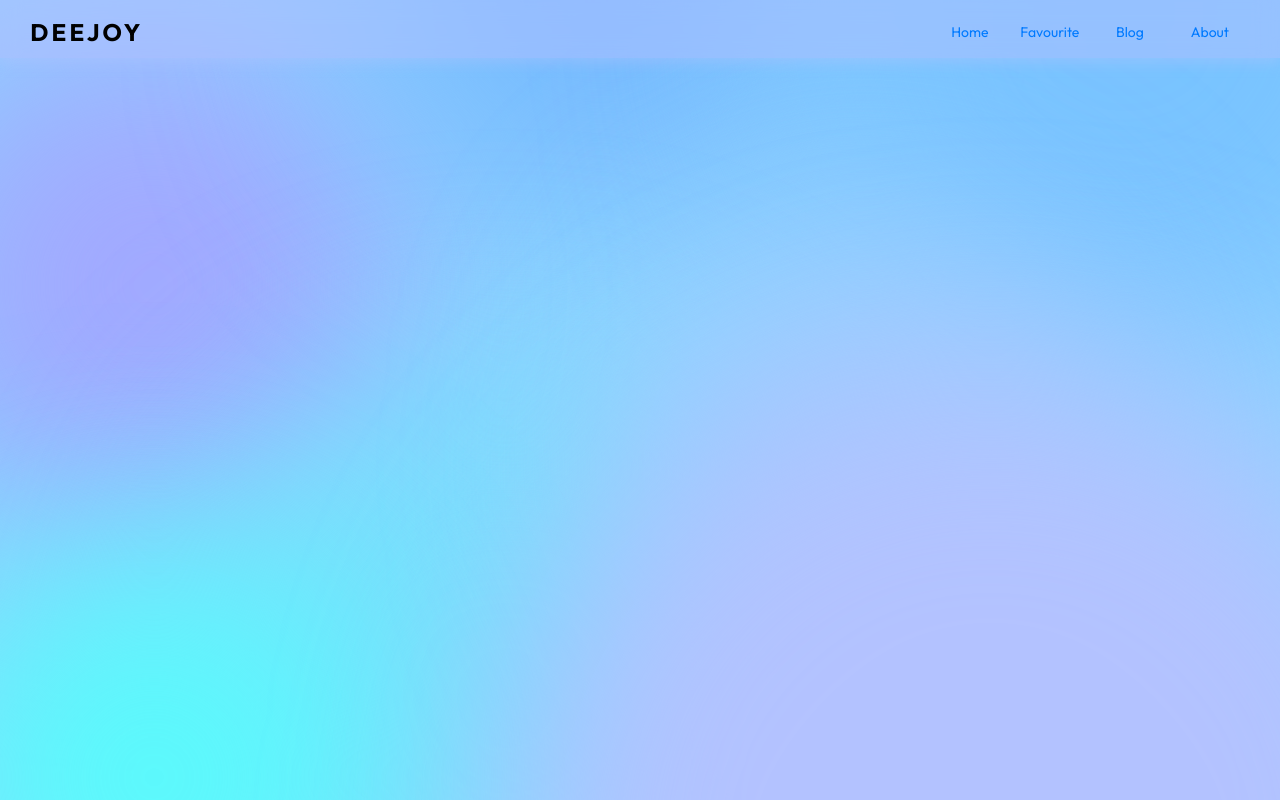
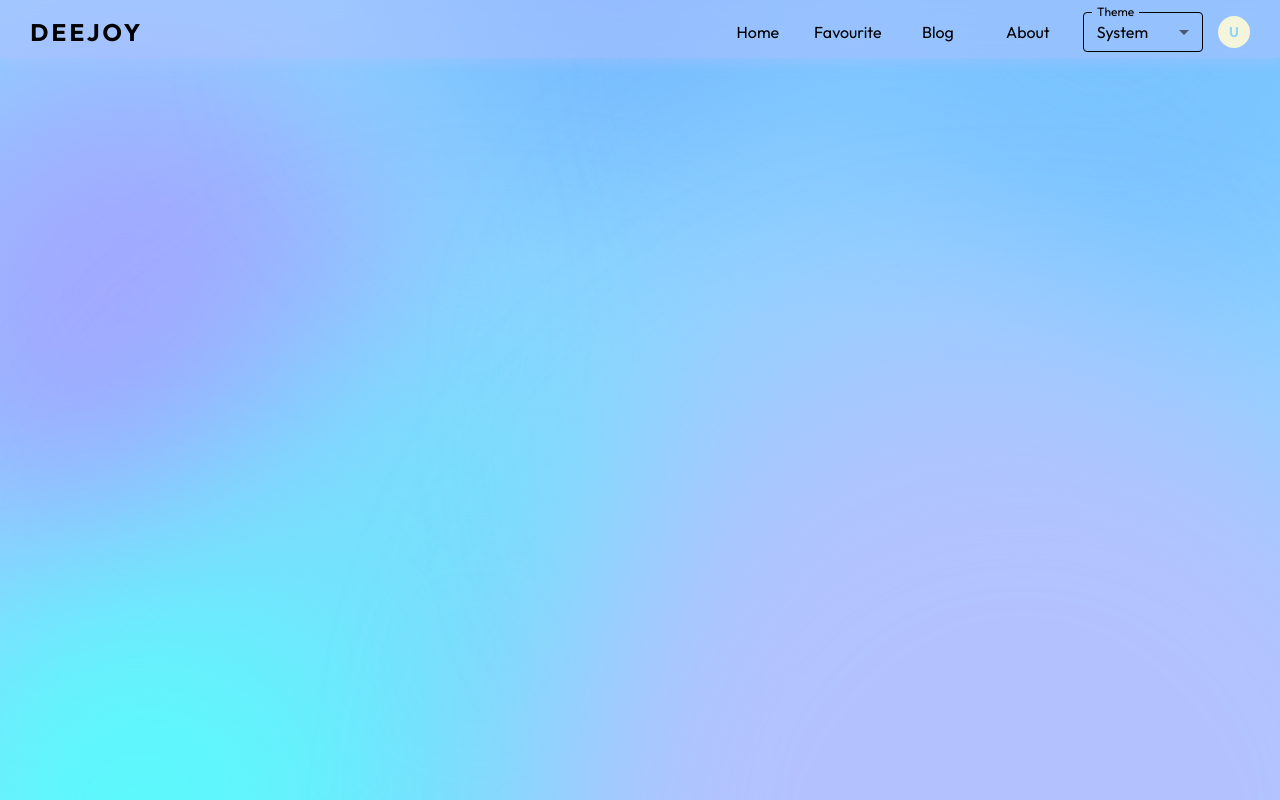
Before and after one commit to CMTrg/DEEJOY, a React (Vite) app: page / in a window 1280 px wide. Built offline with nearby package versions, Linux system fonts and the light colour scheme.

Commit message:
Add theme toggle select and avatar in navbar

```diff
--- /dev/null
+++ b/src/ThemeModeContext.jsx
@@ -0,0 +1,77 @@
+import { FormControl, Select, MenuItem, InputLabel } from "@mui/material";
+import { useTheme } from "@mui/material/styles";
+import { useEffect, useState, useContext, createContext } from "react";
+
+const ThemeModeContext = createContext();
+
+export function ThemeModeProvider({ children }) {
+  const getSystemTheme = () => {
+    if (
+      window.matchMedia &&
+      window.matchMedia("(prefers-color-scheme: dark)").matches
+    ) {
+      return "dark";
+    }
+    return "light";
+  };
+
+  const getInitialMode = () => {
+    return localStorage.getItem("theme-mode") || "system";
+  };
+
+  const [mode, setMode] = useState(getInitialMode());
+
+  const resolvedMode = mode === "system" ? getSystemTheme() : mode;
+
+  useEffect(() => {
+    localStorage.setItem("theme-mode", mode);
+  }, [mode]);
+
+  return (
+    <ThemeModeContext.Provider value={{ mode, setMode, resolvedMode }}>
+      {children}
+    </ThemeModeContext.Provider>
+  );
+}
+
+export function useThemeMode() {
+  return useContext(ThemeModeContext);
+}
+
+export default function ThemeModeSelect() {
+  const { mode, setMode } = useThemeMode();
+  const [value, setValue] = useState(mode);
+
+  useEffect(() => {
+    setMode(value);
+  }, [value, setMode]);
+
+  return (
+    <FormControl size="small" sx={{ minWidth: 120 }}>
+      <InputLabel sx={{ color: (theme) => theme.palette.text.primary }}>
+        Theme
+      </InputLabel>
+      <Select
+        value={value}
+        label="Theme"
+        onChange={(e) => setValue(e.target.value)}
+        sx={{
+          color: (theme) => theme.palette.text.primary, // màu chữ
+          ".MuiOutlinedInput-notchedOutline": {
+            borderColor: (theme) => theme.palette.text.primary, // viền
+          },
+          "&:hover .MuiOutlinedInput-notchedOutline": {
+            borderColor: (theme) => theme.palette.primary.main, // hover viền
+          },
+          "&.Mui-focused .MuiOutlinedInput-notchedOutline": {
+            borderColor: (theme) => theme.palette.primary.main, // khi focus
+          },
+        }}
+      >
+        <MenuItem value="light">Light</MenuItem>
+        <MenuItem value="dark">Dark</MenuItem>
+        <MenuItem value="system">System</MenuItem>
+      </Select>
+    </FormControl>
+  );
+}
--- a/src/components/Navbar.jsx
+++ b/src/components/Navbar.jsx
@@ -1,7 +1,15 @@
-import { AppBar, Toolbar, Typography, Box, IconButton, Button, useTheme } from '@mui/material';
-import MenuIcon from '@mui/icons-material/Menu';
-import { left } from '@popperjs/core';
-import { padding } from '@mui/system';
+import {
+  AppBar,
+  Toolbar,
+  Typography,
+  Box,
+  IconButton,
+  Button,
+  useTheme,
+  Avatar,
+} from "@mui/material";
+import MenuIcon from "@mui/icons-material/Menu";
+import ThemeModeSelect from "../ThemeModeContext";
 
 export default function Navbar() {
   const theme = useTheme();
@@ -11,31 +19,71 @@ export default function Navbar() {
       position="fixed"
       elevation={0}
       sx={{
-        backgroundColor: theme.palette.mode === 'dark' ? 'rgba(11,1,72,0.3)' : 'rgba(177,191,255,0.5)',
-        backdropFilter: 'blur(10px)',
+        backgroundColor:
+          theme.palette.mode === "dark"
+            ? "rgba(11,1,72,0.3)"
+            : "rgba(177,191,255,0.5)",
+        backdropFilter: "blur(10px)",
         zIndex: 1100,
-        height: '58px',
-        boxShadow: theme.palette.mode === 'dark' ? '0px 1.25px 12.5px rgba(41, 10, 140, 1)' : '0px 5px 12.5px rgba(179, 194, 255, 0.4)',
-
+        height: "58px",
+        boxShadow:
+          theme.palette.mode === "dark"
+            ? "0px 1.25px 12.5px rgba(41, 10, 140, 1)"
+            : "0px 5px 12.5px rgba(179, 194, 255, 0.4)",
       }}
     >
-      <Toolbar sx={{
-        justifyContent: 'space-between'}}>
-        <Typography variant="h5" fontWeight="bold" color='text.primary' sx={{ paddingLeft: "0.5%", fontFamily: "'Outfit', sans-serif", letterSpacing: '0.2rem' }}>
+      <Toolbar sx={{ justifyContent: "space-between" }}>
+        <Typography
+          variant="h5"
+          fontWeight="bold"
+          color="text.primary"
+          sx={{
+            paddingLeft: "0.5%",
+            fontFamily: "'Outfit', sans-serif",
+            letterSpacing: "0.2rem",
+          }}
+        >
           DEEJOY
         </Typography>
 
-        <Box sx={{ paddingRight: "0.5%"}}>
-          <Box>
-            <Button>Home</Button>
-            <Button>Favourite</Button>
-            <Button>Blog</Button>
-            <Button>About</Button>
+        <Box
+          sx={{
+            display: "flex",
+            alignItems: "center",
+            gap: "15px",
+            paddingRight: "0.5%",
+          }}
+        >
+          <Box sx={{ display: { xs: "none", sm: "flex" }, gap: "10px" }}>
+            <Button sx={{ color: "text.primary" }}>Home</Button>
+            <Button sx={{ color: "text.primary" }}>Favourite</Button>
+            <Button sx={{ color: "text.primary" }}>Blog</Button>
+            <Button sx={{ color: "text.primary" }}>About</Button>
           </Box>
-          <IconButton edge="end" color="inherit" sx={{ display: {
-            xs: 'block',
-            sm: 'none',
-          }}}>
+
+          <ThemeModeSelect />
+          <Avatar
+            src=""
+            alt="User Avatar"
+            sx={{
+              width: 32,
+              height: 32,
+              bgcolor: 'beige',
+              fontSize: 14,
+              fontWeight: "bold",
+              cursor: 'pointer',
+            }}
+          >
+            U
+          </Avatar>
+
+          <IconButton
+            edge="end"
+            sx={{
+              display: { xs: "block", sm: "none" },
+              color: "text.primary",
+            }}
+          >
             <MenuIcon />
           </IconButton>
         </Box>
--- a/src/main.jsx
+++ b/src/main.jsx
@@ -2,21 +2,33 @@ import { StrictMode } from "react";
 import { createRoot } from "react-dom/client";
 import React from "react";
 import { CssBaseline, ThemeProvider } from "@mui/material";
-import { darkTheme } from "./themes/theme.js";
-import { lightTheme } from "./themes/theme.js";
-import '@fontsource/outfit/300.css'; // Light
-import '@fontsource/outfit/400.css'; // Regular
-import '@fontsource/outfit/600.css'; // Semi-bold
-import '@fontsource/outfit/700.css'; // Bold
+import { lightTheme, darkTheme } from "./themes/theme";
+import { ThemeModeProvider, useThemeMode } from "./ThemeModeContext";
+
+import '@fontsource/outfit/300.css';
+import '@fontsource/outfit/400.css';
+import '@fontsource/outfit/600.css';
+import '@fontsource/outfit/700.css';
 
 import App from "./App.jsx";
+import "./styles/base.css";
 
-import "./styles/base.css";
-createRoot(document.getElementById("root")).render(
-  <StrictMode>
-    <ThemeProvider theme={lightTheme}>
+function Root() {
+  const { resolvedMode } = useThemeMode();
+  const theme = resolvedMode === 'dark' ? darkTheme : lightTheme;
+
+  return (
+    <ThemeProvider theme={theme}>
       <CssBaseline />
       <App />
     </ThemeProvider>
+  );
+}
+
+createRoot(document.getElementById("root")).render(
+  <StrictMode>
+    <ThemeModeProvider>
+      <Root />
+    </ThemeModeProvider>
   </StrictMode>
 );
--- a/src/themes/theme.js
+++ b/src/themes/theme.js
@@ -4,7 +4,7 @@ export const lightTheme = createTheme({
     palette: {
       mode: 'light',
       primary: {
-        main: '#007aff',
+        main: '#5BF9FC',
       },
       background: {
         default: '#8FD7FF',
@@ -26,6 +26,7 @@ export const lightTheme = createTheme({
               fontFamily: 'Outfit',
               textTransform: 'none',
               width: '80px',
+              fontSize: '1rem',
             },
           },
         },
@@ -42,7 +43,7 @@ export const lightTheme = createTheme({
     palette: {
       mode: 'dark',
       primary: {
-        main: '#007aff',
+        main: '#982399',
       },
       background: {
         default: '#150158',
@@ -55,7 +56,18 @@ export const lightTheme = createTheme({
         primary: '#FFFFFF',
       }
     },
-
+    components: {
+        MuiButton: {
+          styleOverrides: {
+            root: {
+              fontFamily: 'Outfit',
+              textTransform: 'none',
+              minWidth: '75px',
+              fontSize: '1rem',
+            },
+          },
+        },
+      },
     customBackground: {
         mesh: true,
     }
```
